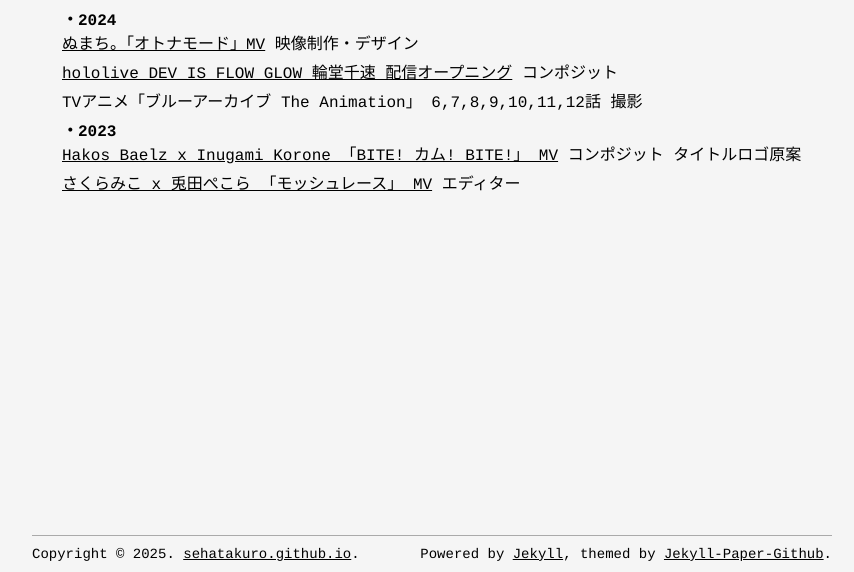
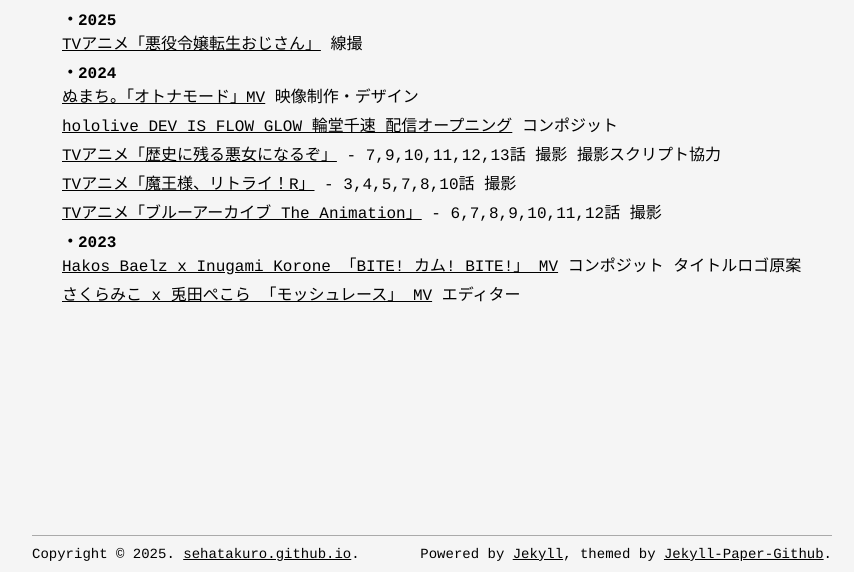
Before and after one commit to SehataKuro/SehataKuro.github.io, a Jekyll site: the page built from pages/index.html, in a window 1280 px wide, cut to the strip 338-910 px from the top of the page. Shown: the whole strip, without its empty margins (208-1062 px from the left). Built offline with Jekyll 4.4.1, drawn with Linux system fonts in a browser that asks for light colours.

Commit message:
about.mdにスクリプト作成を追加し、index.htmlに新しいプロジェクト情報を追加

```diff
--- a/pages/index.html
+++ b/pages/index.html
@@ -16,10 +16,16 @@
     </div>
     {% endfor %}
   <div>
+    <b>・2025</b>
+    <p>
+      <a href="https://tensei-ojisan.com/">TVアニメ「悪役令嬢転生おじさん」</a> 線撮
+    </p>
     <b>・2024</b>
     <p><a href="https://youtu.be/0Trz5HkzOzg">ぬまち。「オトナモード」MV</a> 映像制作・デザイン</p>
     <p><a href="https://youtu.be/esR2XM9FuTw">hololive DEV_IS FLOW GLOW 輪堂千速 配信オープニング</a> コンポジット</p>
-    <p>TVアニメ「ブルーアーカイブ The Animation」 6,7,8,9,10,11,12話 撮影</p>
+    <p><a href="https://rekiaku-anime.com/">TVアニメ「歴史に残る悪女になるぞ」</a> - 7,9,10,11,12,13話 撮影 撮影スクリプト協力</p>
+    <p><a href="https://maousama-anime.com/2024/">TVアニメ「魔王様、リトライ！R」</a> - 3,4,5,7,8,10話 撮影</p>
+    <p><a href="https://sh-anime.shochiku.co.jp/bluearchive-anime/">TVアニメ「ブルーアーカイブ The Animation」</a> - 6,7,8,9,10,11,12話 撮影</p>
     <b>・2023</b>
     <p><a href="https://youtu.be/LYnhN_49tpE">Hakos Baelz x Inugami Korone 「BITE! カム! BITE!」 MV</a> コンポジット タイトルロゴ原案</p>
     <p><a href="https://youtu.be/_ZJ8MrEXIio">さくらみこ x 兎田ぺこら 「モッシュレース」 MV</a> エディター</p>
```
Also changed, not shown: pages/about.md (+2 -3 lines).
